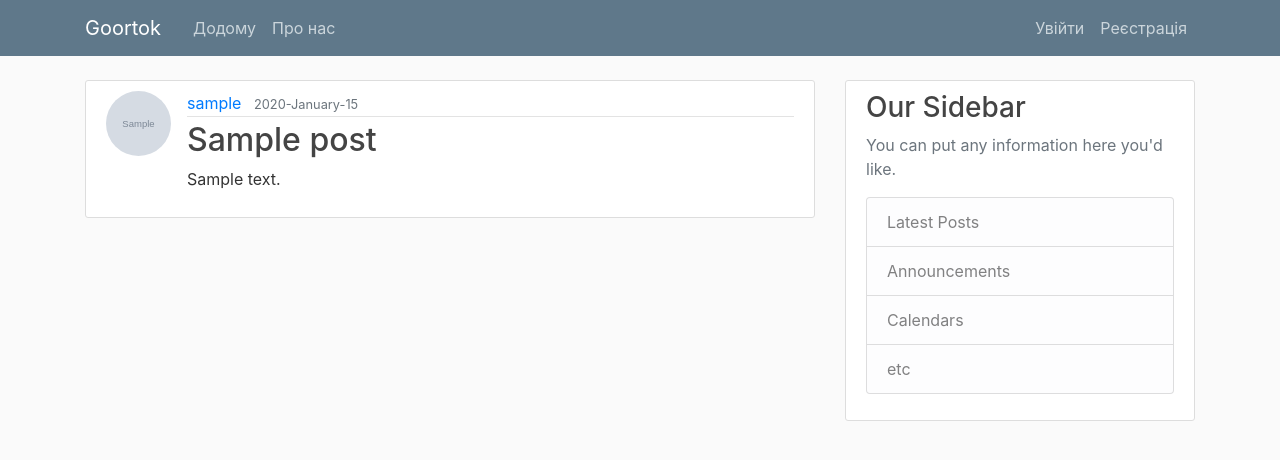
After one commit to akarev0/goortok, a Django app: page /post/1/ in a window 1280 px wide. The commit adds this page. Shown: the top 460 px of the page. Run offline with Django 3.2, Linux system fonts and the light colour scheme; tables that the repository leaves empty hold one stand-in row (values such as "Sample post"); grey boxes marked "Sample" are stand-in pictures; some libraries are stand-ins or nearby versions.

Commit message:
Create, Update, and Delete Posts

```diff
--- a/goortok/blog/models.py
+++ b/goortok/blog/models.py
@@ -1,14 +1,17 @@
 from django.db import models
 from django.utils import timezone
 from django.contrib.auth.models import User
+from django.urls import reverse
 
-# Create your models here.
 
 class Post(models.Model):
-	title = models.CharField(max_length=100)
-	content = models.TextField()
-	date_posted = models.DateTimeField(default=timezone.now)
-	author = models.ForeignKey(User, on_delete=models.CASCADE)
+    title = models.CharField(max_length=100)
+    content = models.TextField()
+    date_posted = models.DateTimeField(default=timezone.now)
+    author = models.ForeignKey(User, on_delete=models.CASCADE)
 
-	def __str__(self):
-		return self.title
+    def __str__(self):
+        return self.title
+
+    def get_absolute_url(self):
+        return reverse('post-detail', kwargs={'pk': self.pk})
--- a/goortok/blog/templates/blog/base.html
+++ b/goortok/blog/templates/blog/base.html
@@ -49,6 +49,7 @@
                 <!-- Navbar Right Side -->
                 <div class="navbar-nav">
                     {% if user.is_authenticated %}
+                    <a class="nav-item nav-link" href="{% url 'post-create' %}">New Post</a>
                     <a class="nav-item nav-link" href="{% url 'logout' %}">Вийти</a>
                     <a class="nav-item nav-link" href="{% url 'profile' %}">Профiль</a>
                     {% else %}
--- a/goortok/blog/templates/blog/home.html
+++ b/goortok/blog/templates/blog/home.html
@@ -1,4 +1,6 @@
-{% extends "blog/base.html" %} {% block content %} {% for post in posts%}
+{% extends "blog/base.html" %}
+{% block content %}
+{% for post in posts%}
 <article class="media content-section">
     <img class="rounded-circle article-img" src="{{ post.author.profile.image.url }}">
     <div class="media-body">
@@ -6,7 +8,7 @@
             <a class="mr-2" href="#">{{ post.author }}</a>
             <small class="text-muted">{{ post.date_posted|date:'Y-F-d' }}</small>
         </div>
-        <h2><a class="article-title" href="#">{{ post.title }}</a></h2>
+        <h2><a class="article-title" href="{% url 'post-detail' post.id %}">{{ post.title }}</a></h2>
         <p class="article-content">{{ post.content }}</p>
     </div>
 </article>
--- /dev/null
+++ b/goortok/blog/templates/blog/post_detail.html
@@ -0,0 +1,20 @@
+{% extends "blog/base.html" %}
+{% block content %}
+    <article class="media content-section">
+        <img class="rounded-circle article-img" src="{{ object.author.profile.image.url }}">
+        <div class="media-body">
+            <div class="article-metadata">
+                <a class="mr-2" href="#">{{ object.author }}</a>
+                <small class="text-muted">{{ object.date_posted|date:'Y-F-d' }}</small>
+                {% if object.author == user %}
+                    <div>
+                        <a class="btn btn-secondary btn-sm mt-1 mb-1" href="{% url 'post-update' object.id %}">Update</a>
+                        <a class="btn btn-danger btn-sm mt-1 mb-1" href="{% url 'post-delete' object.id %}">Delete</a>
+                    </div>
+                {% endif%}
+            </div>
+            <h2 class="article-title">{{ object.title }}</h2>
+            <p class="article-content">{{ object.content }}</p>
+        </div>
+    </article>
+{% endblock content %}
--- a/goortok/blog/urls.py
+++ b/goortok/blog/urls.py
@@ -1,7 +1,13 @@
 from django.urls import path
-from .views import home, about
+
+from .views import PostListView, PostDetailView, PostCreateView, PostUpdateView, PostDeleteView
+from .views import about
 
 urlpatterns = [
-    path('', home, name='blog-home'),
+    path('', PostListView.as_view(), name='blog-home'),
+    path('post/<int:pk>/', PostDetailView.as_view(), name='post-detail'),
+    path('post/new/', PostCreateView.as_view(), name='post-create'),
+    path('post/<int:pk>/update/', PostUpdateView.as_view(), name='post-update'),
+    path('post/<int:pk>/delete/', PostDeleteView.as_view(), name='post-delete'),
     path('about/', about, name='blog-about'),
 ]
--- a/goortok/blog/views.py
+++ b/goortok/blog/views.py
@@ -1,13 +1,53 @@
+from django.contrib.auth.mixins import LoginRequiredMixin, UserPassesTestMixin
 from django.shortcuts import render
 from .models import Post
+from django.views.generic import ListView, DetailView, CreateView, UpdateView, DeleteView
 
 
-def home(request):
-    posts = Post.objects.all()
-    context = {
-        'posts': posts
-    }
-    return render(request, 'blog/home.html', context)
+class PostListView(ListView):
+    model = Post
+    template_name = 'blog/home.html'
+    context_object_name = 'posts'
+    ordering = ['-date_posted']
+
+
+class PostDetailView(DetailView):
+    model = Post
+
+
+class PostCreateView(LoginRequiredMixin, CreateView):
+    model = Post
+    fields = ['title', 'content']
+
+    def form_valid(self, form):
+        form.instance.author = self.request.user
+        return super().form_valid(form)
+
+
+class PostUpdateView(UserPassesTestMixin, LoginRequiredMixin, UpdateView):
+    model = Post
+    fields = ['title', 'content']
+
+    def form_valid(self, form):
+        form.instance.author = self.request.user
+        return super().form_valid(form)
+
+    def test_func(self):
+        post = self.get_object()
+        if self.request.user == post.author:
+            return True
+        return False
+
+
+class PostDeleteView(UserPassesTestMixin, LoginRequiredMixin, DeleteView):
+    model = Post
+    success_url = '/'
+
+    def test_func(self):
+        post = self.get_object()
+        if self.request.user == post.author:
+            return True
+        return False
 
 
 def about(request):
--- a/goortok/users/templates/users/login.html
+++ b/goortok/users/templates/users/login.html
@@ -9,7 +9,7 @@
                 {{ form|crispy }}
             </fieldset>
             <div class="form-group">
-                <button class="btn btn-outline-info">Login</button>
+                <button class="btn btn-outline-info" type="submit">Login</button>
             </div>
         </form>
         <div class="border-top pt-3">
--- a/goortok/users/templates/users/profile.html
+++ b/goortok/users/templates/users/profile.html
@@ -17,7 +17,7 @@
             {{ p_form|crispy }}
         </fieldset>
         <div class="form-group">
-            <button class="btn btn-outline-info">Update</button>
+            <button class="btn btn-outline-info" type="submit">Update</button>
         </div>
     </form>
 </div>
--- a/goortok/users/templates/users/register.html
+++ b/goortok/users/templates/users/register.html
@@ -9,7 +9,7 @@
                 {{ form|crispy }}
             </fieldset>
             <div class="form-group">
-                <button class="btn btn-outline-info">Sign Up</button>
+                <button class="btn btn-outline-info" type="submit">Sign Up</button>
             </div>
         </form>
         <div class="border-top pt-3">
```
Also changed, not shown: goortok/blog/templates/blog/post_confirm_delete.html (added, +17 -0 lines), goortok/blog/templates/blog/post_form.html (added, +16 -0 lines).
